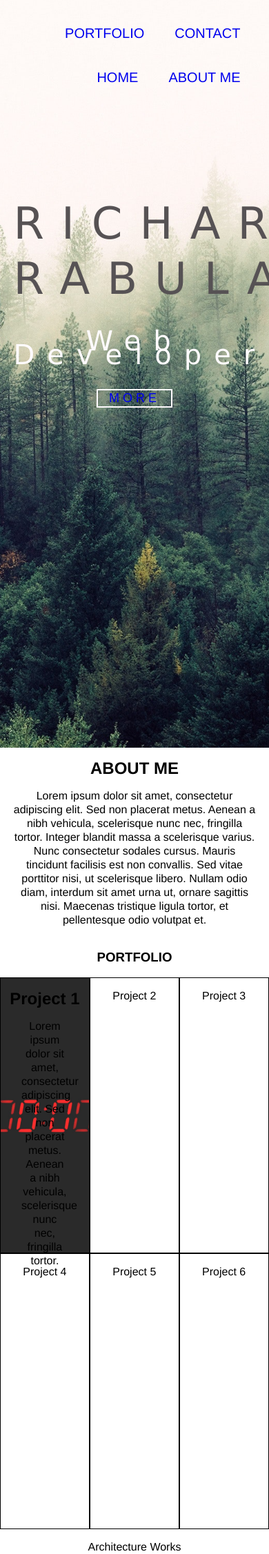
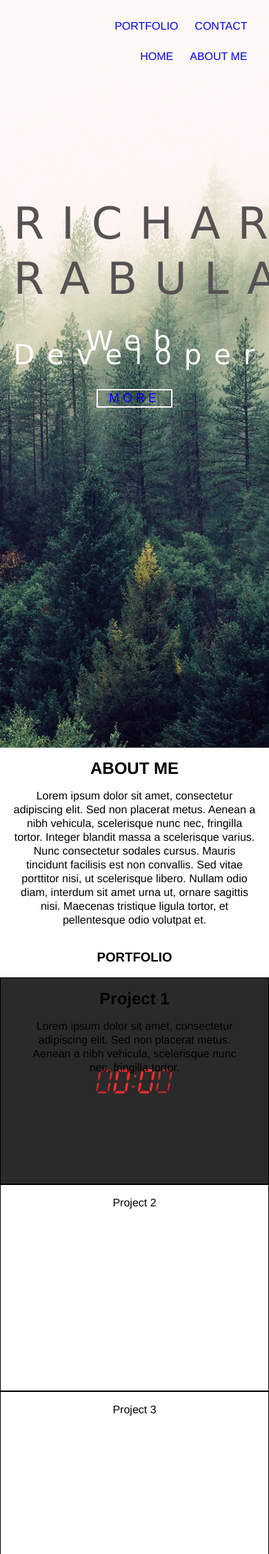
Before and after one commit to rrrichard/portfolio, a PHP site: page / in a window 390 px wide; the page is wider, and only the part inside the window is pictured. Shown: the top 2253 px of that part at 69% size. Run offline with PHP 8.4, Linux system fonts and the light colour scheme.

Commit message:
added media query for max-width 1024px and max-width 768px

```diff
--- a/style.css
+++ b/style.css
@@ -150,7 +150,7 @@ header{
     padding: 0 30px;
 }
 
-.portfolio .projectBox{
+.projectBox{
     text-align: center;
     width:33.3%;
     height:400px;
@@ -209,11 +209,37 @@ footer a:visited{
     color: #14a76c;
 }
 
-@media only screen
-    and (min-device-width:1024px)
-    and (max-device-width:1500px){
+/*@media only screen and (min-width:768px) {*/
 
-    .portfolio .projectBox{
-        height:600px;
+    /*.container {*/
+        /*background-color: red;*/
+    /*}*/
+
+/*}*/
+
+@media only screen and (max-width:768px) {
+
+    .boxes .projectBox{
+        width:100%;
+        height:300px;
+    }
+
+    .navBar li a{
+        font-size:16px;
+        margin:0;
+
+    }
+
+    .navbar ul{
+        margin-right: 20%;
+    }
+
+}
+
+@media only screen and (max-width:1024px) {
+
+    .projectBox{
+        width:50%;
+        height:300px;
     }
 }
```
